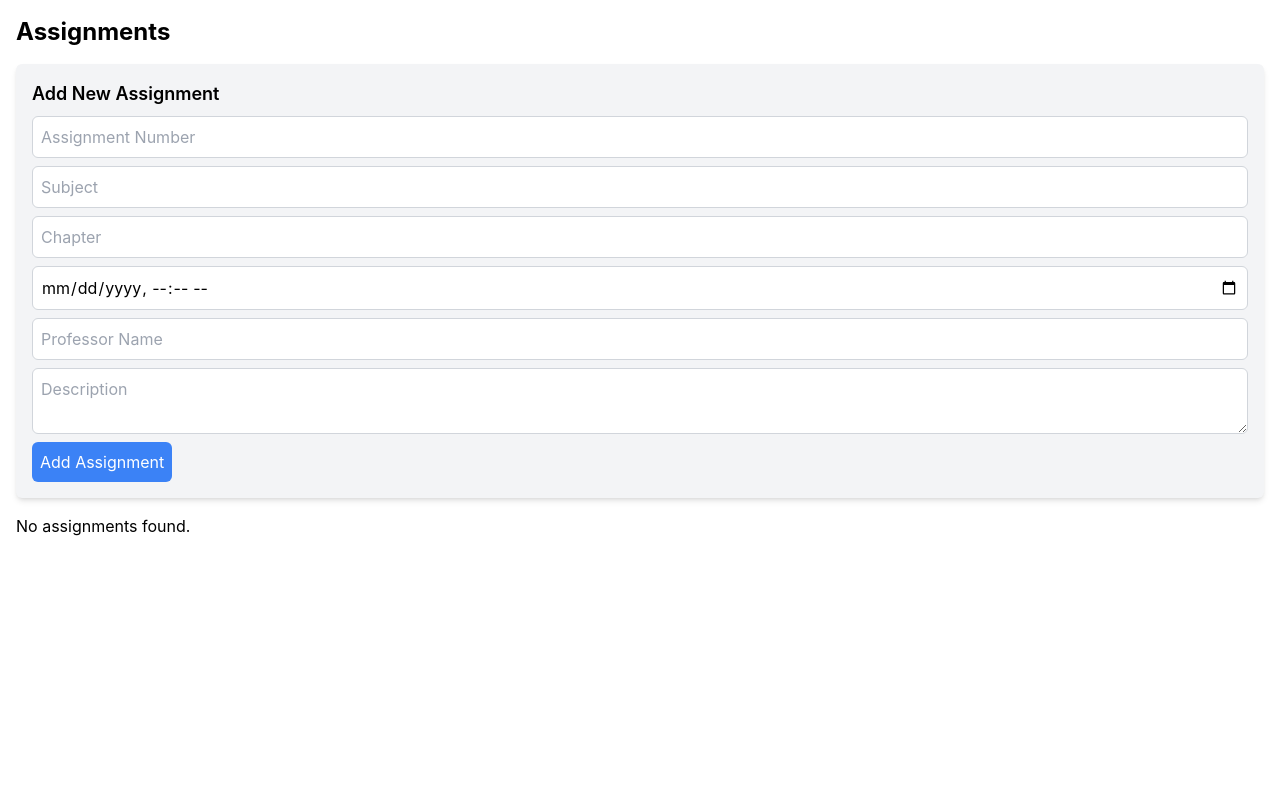
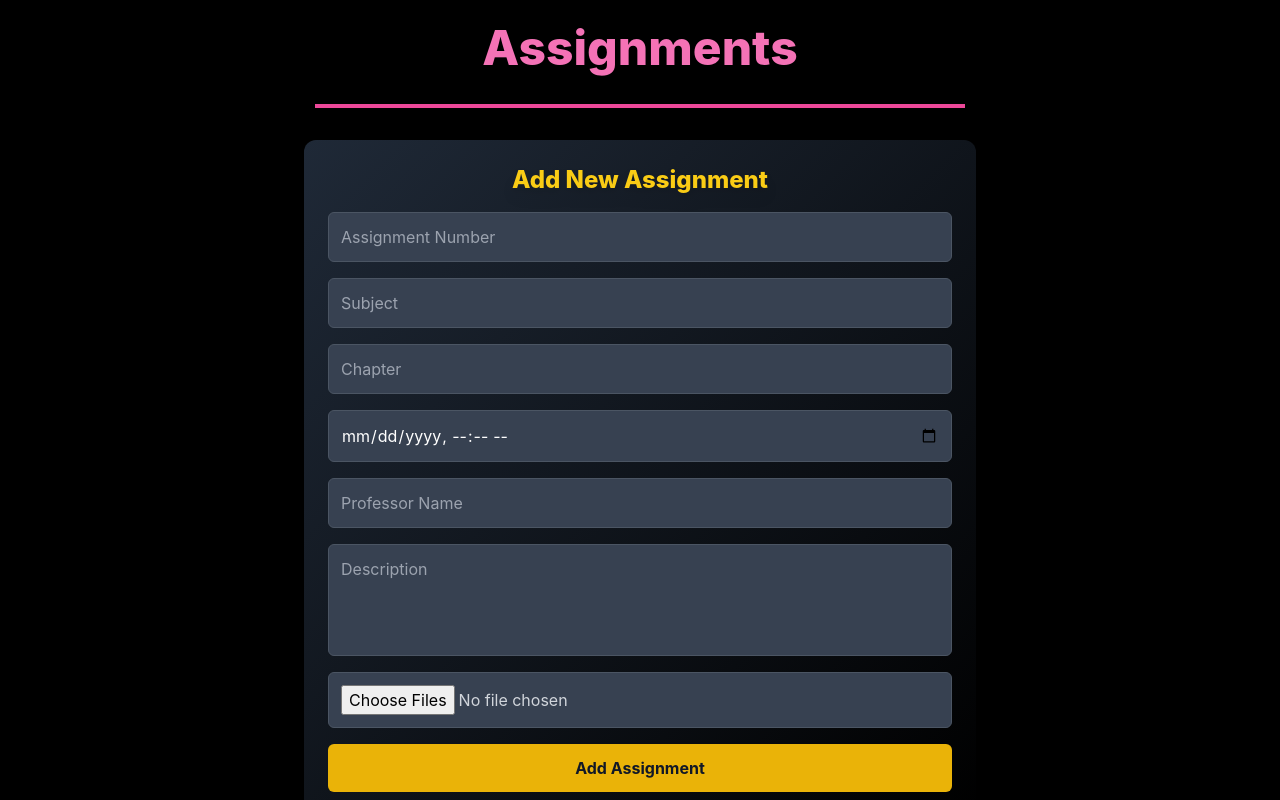
Before and after one commit to StormShadow26/Aura-Tracker, a React (Create React App) app in the folder frontend/: page /assignments/1 in a window 1280 px wide. Shown: the top 800 px of the page. Built offline with nearby package versions, Linux system fonts and the light colour scheme.

Commit message:
assignpage is modified and polished

```diff
--- a/frontend/src/components/AddAssignmentForm.jsx
+++ b/frontend/src/components/AddAssignmentForm.jsx
@@ -1,9 +1,12 @@
 // src/components/AddAssignmentForm.js
-import React, { useState } from 'react';
+import React, { useState, useContext } from 'react';
 import axios from 'axios';
+import { EmailContext } from '../contexts/EmailContext';
 
 const AddAssignmentForm = ({ refreshAssignments }) => {
+  const { email } = useContext(EmailContext);
   const [assignmentData, setAssignmentData] = useState({
+    email: email,
     assignmentNumber: '',
     subject: '',
     chapter: '',
@@ -21,13 +24,38 @@ const AddAssignmentForm = ({ refreshAssignments }) => {
     });
   };
 
+  const handleFileChange = (e) => {
+    setAssignmentData({
+      ...assignmentData,
+      attachments: Array.from(e.target.files) // Store multiple files
+    });
+  };
+
   const handleSubmit = async (e) => {
     e.preventDefault();
+
+    const formData = new FormData();
+    for (const key in assignmentData) {
+      if (key === 'attachments') {
+        assignmentData.attachments.forEach(file => {
+          formData.append('attachments', file);
+        });
+      } else {
+        formData.append(key, assignmentData[key]);
+      }
+    }
+
     try {
-      await axios.post('http://localhost:4000/api/v1/assignments', assignmentData);
+      await axios.post('http://localhost:4000/api/v1/assignment', formData, {
+        headers: {
+          'Content-Type': 'multipart/form-data'
+        }
+      });
       refreshAssignments(); // Refresh the assignment list after adding
+
       setAssignmentData({ // Reset form
         assignmentNumber: '',
+        email: email,
         subject: '',
         chapter: '',
         deadline: '',
@@ -41,8 +69,9 @@ const AddAssignmentForm = ({ refreshAssignments }) => {
   };
 
   return (
-    <form onSubmit={handleSubmit} className="bg-gray-100 p-4 rounded-md shadow-md mb-4">
-      <h2 className="text-lg font-semibold mb-2">Add New Assignment</h2>
+    <form onSubmit={handleSubmit} className="bg-gradient-to-br from-gray-800 to-black p-6 rounded-xl shadow-xl mb-8 max-w-2xl mx-auto">
+      <h2 className="text-2xl font-extrabold text-yellow-400 mb-4 text-center drop-shadow-lg">Add New Assignment</h2>
+
       <input
         type="number"
         name="assignmentNumber"
@@ -50,8 +79,9 @@ const AddAssignmentForm = ({ refreshAssignments }) => {
         value={assignmentData.assignmentNumber}
         onChange={handleChange}
         required
-        className="block border border-gray-300 rounded-md p-2 mb-2 w-full"
+        className="block bg-gray-700 text-white border border-gray-600 rounded-md p-3 mb-4 w-full focus:outline-none focus:ring-2 focus:ring-yellow-500"
       />
+
       <input
         type="text"
         name="subject"
@@ -59,8 +89,9 @@ const AddAssignmentForm = ({ refreshAssignments }) => {
         value={assignmentData.subject}
         onChange={handleChange}
         required
-        className="block border border-gray-300 rounded-md p-2 mb-2 w-full"
+        className="block bg-gray-700 text-white border border-gray-600 rounded-md p-3 mb-4 w-full focus:outline-none focus:ring-2 focus:ring-yellow-500"
       />
+
       <input
         type="text"
         name="chapter"
@@ -68,16 +99,18 @@ const AddAssignmentForm = ({ refreshAssignments }) => {
         value={assignmentData.chapter}
         onChange={handleChange}
         required
-        className="block border border-gray-300 rounded-md p-2 mb-2 w-full"
+        className="block bg-gray-700 text-white border border-gray-600 rounded-md p-3 mb-4 w-full focus:outline-none focus:ring-2 focus:ring-yellow-500"
       />
+
       <input
         type="datetime-local"
         name="deadline"
         value={assignmentData.deadline}
         onChange={handleChange}
         required
-        className="block border border-gray-300 rounded-md p-2 mb-2 w-full"
+        className="block bg-gray-700 text-white border border-gray-600 rounded-md p-3 mb-4 w-full focus:outline-none focus:ring-2 focus:ring-yellow-500"
       />
+
       <input
         type="text"
         name="professorName"
@@ -85,16 +118,28 @@ const AddAssignmentForm = ({ refreshAssignments }) => {
         value={assignmentData.professorName}
         onChange={handleChange}
         required
-        className="block border border-gray-300 rounded-md p-2 mb-2 w-full"
+        className="block bg-gray-700 text-white border border-gray-600 rounded-md p-3 mb-4 w-full focus:outline-none focus:ring-2 focus:ring-yellow-500"
       />
+
       <textarea
         name="description"
         placeholder="Description"
         value={assignmentData.description}
         onChange={handleChange}
-        className="block border border-gray-300 rounded-md p-2 mb-2 w-full"
+        className="block bg-gray-700 text-white border border-gray-600 rounded-md p-3 mb-4 w-full h-28 resize-none focus:outline-none focus:ring-2 focus:ring-yellow-500"
       />
-      <button type="submit" className="bg-blue-500 text-white p-2 rounded-md">Add Assignment</button>
+
+      <input
+        type="file"
+        name="attachments"
+        multiple
+        onChange={handleFileChange}
+        className="block bg-gray-700 text-gray-300 border border-gray-600 rounded-md p-3 mb-4 w-full focus:outline-none focus:ring-2 focus:ring-yellow-500"
+      />
+
+      <button type="submit" className="bg-yellow-500 text-gray-900 font-bold p-3 rounded-md w-full hover:bg-yellow-600 transform transition-transform hover:scale-105">
+        Add Assignment
+      </button>
     </form>
   );
 };
--- a/frontend/src/components/Assignment.jsx
+++ b/frontend/src/components/Assignment.jsx
@@ -2,18 +2,16 @@
 import React, { useEffect, useState, useContext } from 'react';
 import { EmailContext } from '../contexts/EmailContext';
 import axios from 'axios';
-import { useLocation } from 'react-router-dom'; // Import useLocation
+import { useLocation } from 'react-router-dom';
 import AddAssignmentForm from './AddAssignmentForm';
 
 const Assignment = () => {
   const [assignments, setAssignments] = useState([]);
   const [loading, setLoading] = useState(true);
-  const { email } = useContext(EmailContext); // Get the email from context
-
-  // Use location to access the query parameter
+  const { email } = useContext(EmailContext);
   const location = useLocation();
   const queryParams = new URLSearchParams(location.search);
-  const emailFromQuery = queryParams.get('email') || email; // Use query parameter or context email
+  const emailFromQuery = queryParams.get('email') || email;
 
   const fetchAssignments = async () => {
     if (!emailFromQuery) {
@@ -24,7 +22,8 @@ const Assignment = () => {
 
     try {
       const response = await axios.get(`http://localhost:4000/api/v1/assignment/${emailFromQuery}`);
-      setAssignments(response.data);
+      const sortedAssignments = response.data.sort((a, b) => new Date(a.deadline) - new Date(b.deadline));
+      setAssignments(sortedAssignments);
     } catch (error) {
       console.error('Error fetching assignments:', error);
     } finally {
@@ -33,43 +32,108 @@ const Assignment = () => {
   };
 
   useEffect(() => {
-    fetchAssignments(); // Call fetchAssignments when component mounts or when emails change
+    fetchAssignments();
   }, [emailFromQuery]);
 
   if (loading) {
-    return <div>Loading assignments...</div>;
+    return <div className="flex justify-center items-center h-screen text-white bg-gray-900">Loading assignments...</div>;
   }
 
   return (
-    <div className="assignment-list p-4">
-      <h1 className="text-2xl font-bold mb-4">Assignments</h1>
+    <div className="min-h-screen" style={{ background: 'black', paddingBottom: '50px' }}>
+      <div className="assignment-list p-6 max-w-screen-lg mx-auto">
+        <h1 className="text-5xl font-extrabold text-center mb-6 text-pink-400 drop-shadow-lg">Assignments</h1>
+
+        {/* Section Divider */}
+        <div className="border-t-4 border-pink-500 my-8 mx-auto w-2/3"></div>
+
+        {/* Add Assignment Form */}
+        <div className="mb-10">
           <AddAssignmentForm refreshAssignments={fetchAssignments} />
-      <div className="grid grid-cols-1 gap-4 mt-4">
+        </div>
+
+        {/* Pathway Container */}
+        <div className="relative flex flex-col items-center mt-6 space-y-12">
+          {/* Path line */}
+          <div className="absolute w-2 bg-gradient-to-b from-pink-500 via-purple-600 to-blue-500 h-full left-1/2 transform -translate-x-1/2" />
+
           {assignments.length > 0 ? (
-          assignments.map((assignment) => (
-            <div key={assignment.assignmentNumber} className="bg-white shadow-md p-4 rounded-md">
-              <h2 className="font-semibold">{assignment.subject} - Chapter: {assignment.chapter}</h2>
-              <p><strong>Deadline:</strong> {new Date(assignment.deadline).toLocaleString()}</p>
-              <p><strong>Submitted:</strong> {assignment.submitted ? 'Yes' : 'No'}</p>
-              <p><strong>Professor:</strong> {assignment.professorName}</p>
-              <p><strong>Description:</strong> {assignment.description}</p>
+            assignments.map((assignment, index) => {
+              const deadline = new Date(assignment.deadline);
+              const now = new Date();
+              const isDeadlinePassed = deadline < now;
+
+              // Alternate between pink and blue gradients based on the index
+              const gradientClass = index % 2 === 0
+                ? 'bg-gradient-to-r from-pink-500 to-blue-500'
+                : 'bg-gradient-to-r from-blue-500 to-pink-500';
+
+              return (
+                <div
+                  key={assignment.assignmentNumber}
+                  className={`relative flex flex-col items-center w-64 p-6 rounded-xl shadow-2xl transition-all transform hover:scale-105 ${gradientClass}`}
+                  style={{
+                    transform: `translateX(${index % 2 === 0 ? '-50%' : '50%'})`,
+                  }}
+                >
+                  {/* Assignment Number Icon */}
+                  <div
+                    className={`absolute -top-7 w-12 h-12 rounded-full flex items-center justify-center font-extrabold text-white text-lg shadow-md ${
+                      assignment.submitted ? 'bg-green-600' : 'bg-red-600'
+                    }`}
+                  >
+                    {index + 1}
+                  </div>
+
+                  {/* Assignment Details */}
+                  <h2 className="text-xl font-bold text-white mb-2 text-center">
+                    {assignment.subject} - Chapter: {assignment.chapter}
+                  </h2>
+                  <p className="text-sm text-gray-300">
+                    <strong>Deadline:</strong> {deadline.toLocaleString()}
+                  </p>
+                  <p className="text-sm text-gray-300">
+                    <strong>Submitted:</strong> {assignment.submitted ? 'Yes' : 'No'}
+                  </p>
+                  <p className="text-sm text-gray-300">
+                    <strong>Professor:</strong> {assignment.professorName}
+                  </p>
+                  <p className="text-sm text-gray-300 mb-3">
+                    <strong>Description:</strong> {assignment.description}
+                  </p>
+
+                  {/* Submit Now Button */}
+                  {!assignment.submitted && !isDeadlinePassed && (
+                    <button
+                      className="bg-pink-500 text-white p-2 mt-2 rounded-md hover:bg-pink-600 transition-colors"
+                      onClick={() => console.log(`Submitting assignment ${assignment.assignmentNumber}`)}
+                    >
+                      Submit Now
+                    </button>
+                  )}
+
+                  {/* Attachments */}
                   {assignment.attachments.length > 0 && (
-                <div>
-                  <strong>Attachments:</strong>
-                  <ul>
-                    {assignment.attachments.map((attachment, index) => (
-                      <li key={index}>
-                        <a href={attachment.url} target="_blank" rel="noopener noreferrer">{attachment.filename}</a>
+                    <div className="mt-3 text-sm">
+                      <strong className="text-pink-400">Attachments:</strong>
+                      <ul className="pl-4">
+                        {assignment.attachments.map((attachment, idx) => (
+                          <li key={idx} className="text-blue-300 underline hover:text-white">
+                            <a href={attachment.url} target="_blank" rel="noopener noreferrer">
+                              {attachment.filename}
+                            </a>
                           </li>
                         ))}
                       </ul>
                     </div>
                   )}
                 </div>
-          ))
+              );
+            })
           ) : (
-          <div>No assignments found.</div>
+            <div className="text-white text-xl">No assignments found.</div>
           )}
+        </div>
       </div>
     </div>
   );
--- a/frontend/src/components/VerifyOtp.jsx
+++ b/frontend/src/components/VerifyOtp.jsx
@@ -56,7 +56,7 @@ const VerifyOtp = ({ email }) => {
               value={otp}
               onChange={(e) => setOtp(e.target.value)}
               required
-              pattern="\d{6}" // Assuming the OTP is a 6-digit number
+              pattern="\d{6}"
               className="w-full px-4 py-2 mt-1 text-black rounded-lg focus:outline-none focus:ring-2 focus:ring-green-500"
             />
           </div>
```
Lines whose indentation alone changed are shown as unchanged.
